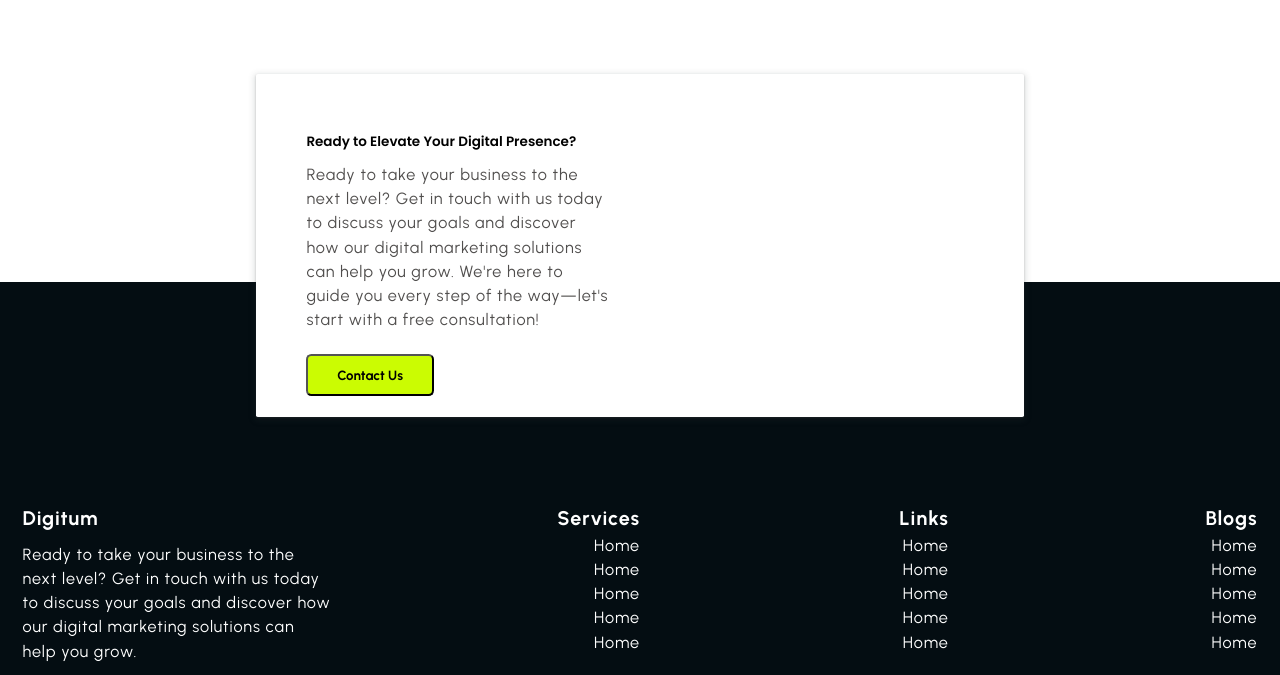
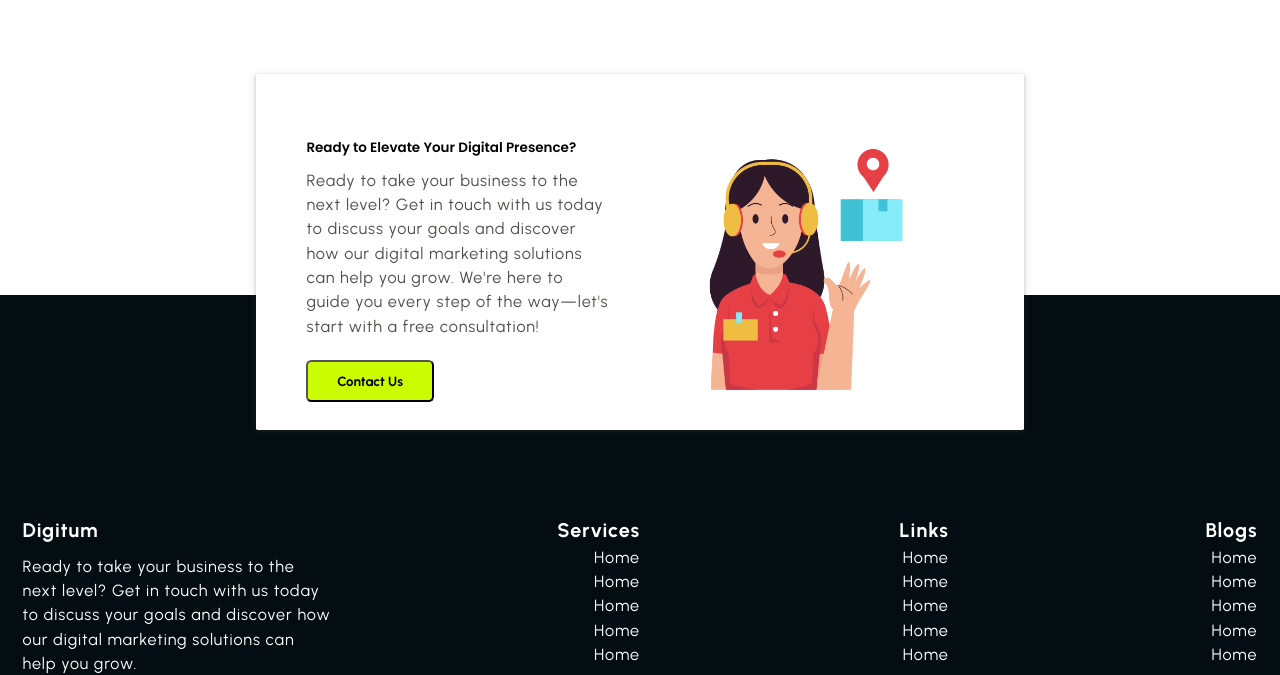
Before and after one commit to Abdul-Rehman-Ali/Digitum-Webpage, a plain HTML site: page services.html in a window 1280 px wide. Shown: the part 1140-1815 px from the top of the page. Drawn offline with Linux system fonts and the light colour scheme; files whose address does not match are found by name.

Commit message:
Update services.html

```diff
--- a/services.html
+++ b/services.html
@@ -125,7 +125,7 @@
             </div>
 
             <div class="contact-image">
-                <img src="./Images/customer-service.png" alt="" width="20rem">
+                <img src="./customer-service.png" alt="" width="20rem">
             </div>
         </div>
     </div>
@@ -205,4 +205,5 @@
 
 
 </body>
+
 </html>
```
